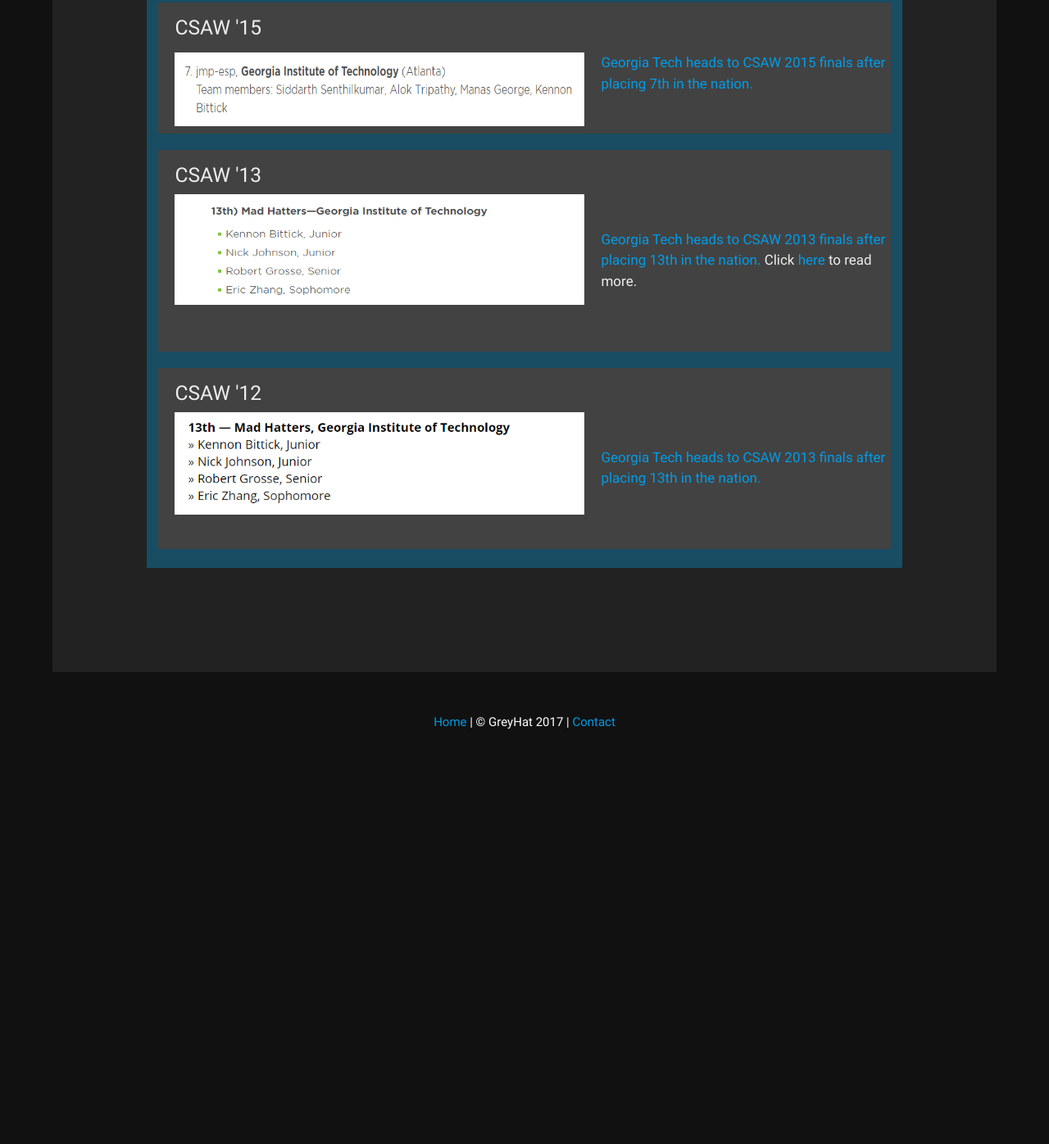
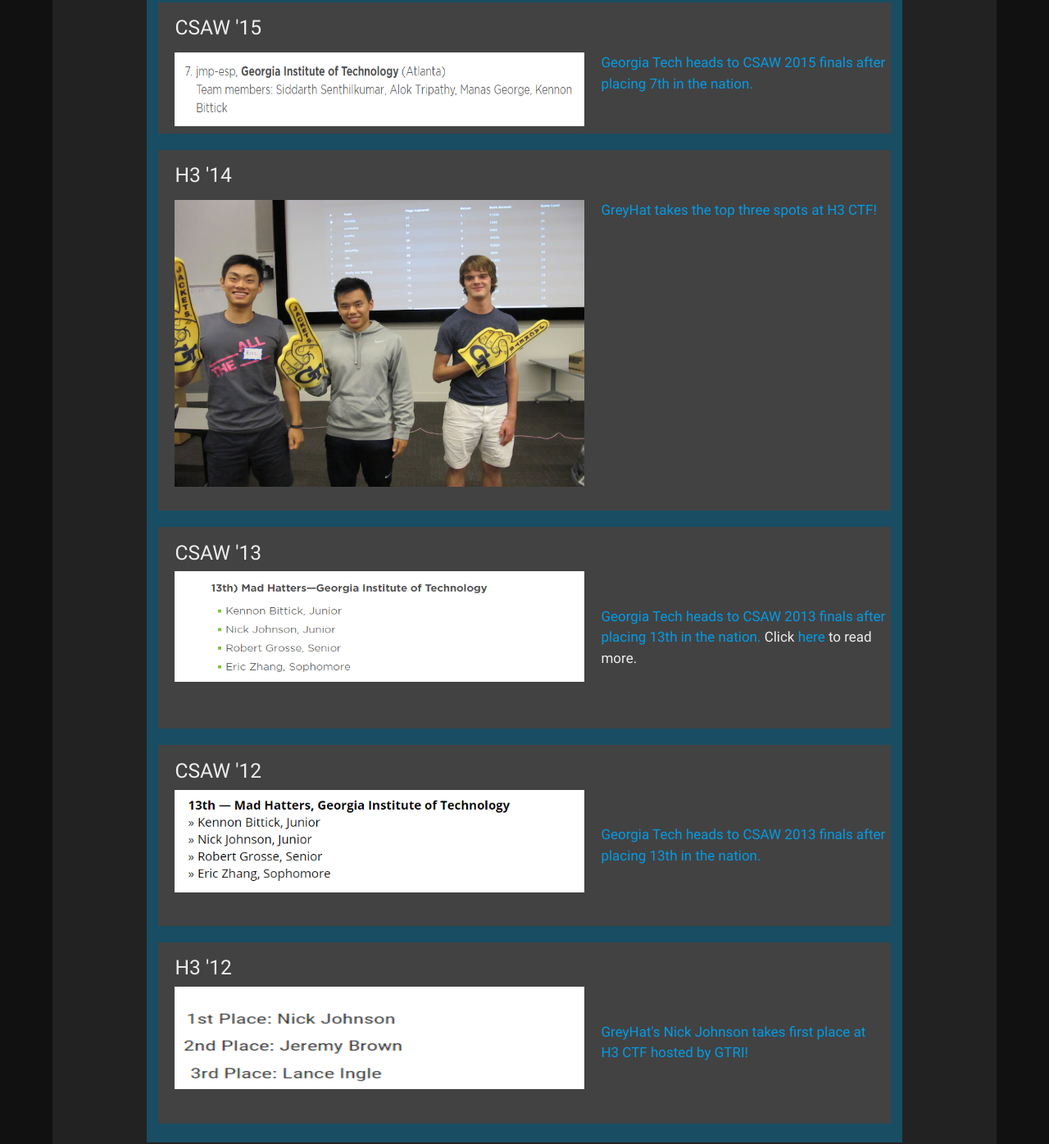
Before and after one commit to greyhatgt/greyhat-website, a plain HTML site: page events.html in a window 1280 px wide. Shown: the part 1032-2428 px from the top of the page at 82% size. Before the commit the page ends 1940 px from the top, so only its background shows below. Drawn offline with nearby package versions, Linux system fonts and the light colour scheme; a web font is replaced by a local one.

Commit message:
Added h3 competition images to CTFs page and embedded IRC

```diff
--- a/events.html
+++ b/events.html
@@ -109,6 +109,18 @@
                     <div class="row">
                         <div class="col s12 m12 l12">
                             <div class="content">
+                                <h5>H3 '14</h5>
+                                <img src="images/h32014.jpg" width="500px" height="350px" align="left" style="margin-right: 20px" />
+                                <a href="http://hungryhungryhackers.com/h3-2014-ctf-winners/" target="_blank">
+                                    <p>GreyHat takes the top three spots at H3 CTF!</p>
+                                </a>
+                                <br /><br /><br /><br /><br /><br /><br /><br /><br /><br /><br /><br /><br />
+                            </div>
+                        </div>
+                    </div>
+                    <div class="row">
+                        <div class="col s12 m12 l12">
+                            <div class="content">
                                 <h5>CSAW '13</h5>
                                 <img src="images/csaw2013article.png" width="500px" height="135px" align="left" style="margin-right: 20px" /><br />
                                 <a href="http://engineering.nyu.edu/press-releases/2013/10/04/top-student-hackers-north-american-progress-final-round-nyu-poly-cybersecu" target="_blank">
@@ -129,6 +141,18 @@
                             </div>
                         </div>
                     </div>
+                    <div class="row">
+                        <div class="col s12 m12 l12">
+                            <div class="content">
+                                <h5>H3 '12</h5>
+                                <img src="images/h32012article.png" width="500px" height="125px" align="left" style="margin-right: 20px" /><br />
+                                <a href="http://hungryhungryhackers.com/h3-2012/" target="_blank">
+                                    <p>GreyHat's Nick Johnson takes first place at H3 CTF hosted by GTRI!</p>
+                                </a>
+                                <br /><br />
+                            </div>
+                        </div>
+                    </div>
                 </div>
                 <br /><br /><br />
             </div>
```
Also changed, not shown: contact.html (+7 -0 lines), images/h32012article.png (added), images/h32014.jpg (added).
